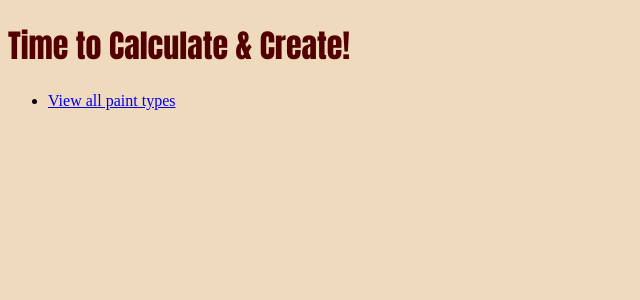
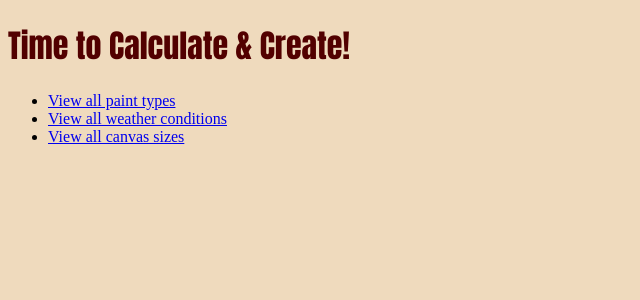
Before and after one commit to Grxcelynx/Calculate-and-Create, a Flask app: page / in a window 1280 px wide. Shown: the top 300 px of the page, without its empty margins (0-640 px from the left). Run offline with Flask 2, Linux system fonts and the light colour scheme.

Commit message:
added to sever.py functions

```diff
--- a/server.py
+++ b/server.py
@@ -28,27 +28,33 @@ def homepage():
 def get_paint_types():
     """ Returns object of PaintTypes from database"""
     paint_types = crud.get_paint_types()
-    x = []
+    all_paint_info= []
     for paint in paint_types:
-        x.append(paint.paint_type)
+        all_paint_info.append(paint.paint_type)
     # return json.dumps(paint_types)
-    return jsonify(x)
+    return jsonify(all_paint_info)
 
 
 @app.route('/get_weather')
 def get_weather():
     """ Returns object of Weather conditions from database"""
     weather_types = crud.get_weather_types()
+    all_weather_info = []
+    for weather in weather_types:
+        all_weather_info.append(weather.weather_type)
 
-    return jsonify(weather_types)
+    return jsonify(all_weather_info)
 
 
 @app.route('/get_canvas_sizes')
 def get_canvas_sizes():
     """ Returns object of Canvas sizes from database"""
     canvas_sizes = crud.get_canvas_sizes()
+    all_canvas_info = []
+    for canvas in all_canvas_info:
+        all_canvas_info.append(canvas.canvas_size)
 
-    return jsonify(canvas_sizes)
+    return jsonify(all_canvas_info)
 
 
 # POst methods gather info from the front end to give eto the datbase
--- a/templates/homepage.html
+++ b/templates/homepage.html
@@ -7,6 +7,9 @@
   <!-- <h2>Navigation</h2> -->
   <ul>
     <li><a href="/get_paint_types">View all paint types</a></li>
+    <li><a href="/get_weather">View all weather conditions</a></li>
+    <li><a href="/get_canvas_sizes">View all canvas sizes</a></li>
+
     <!-- <li><a href="/">View all users</a></li> -->
   </ul>
   {% endblock %}
```
